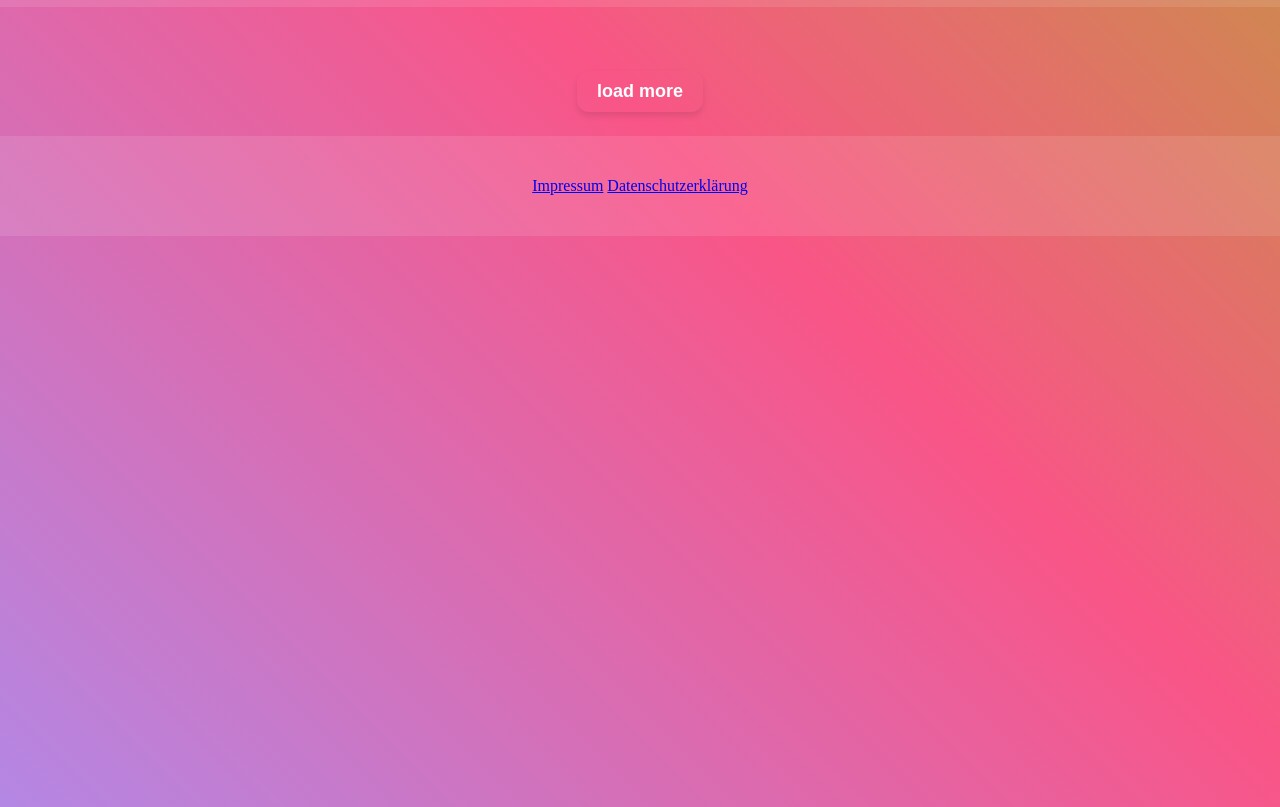
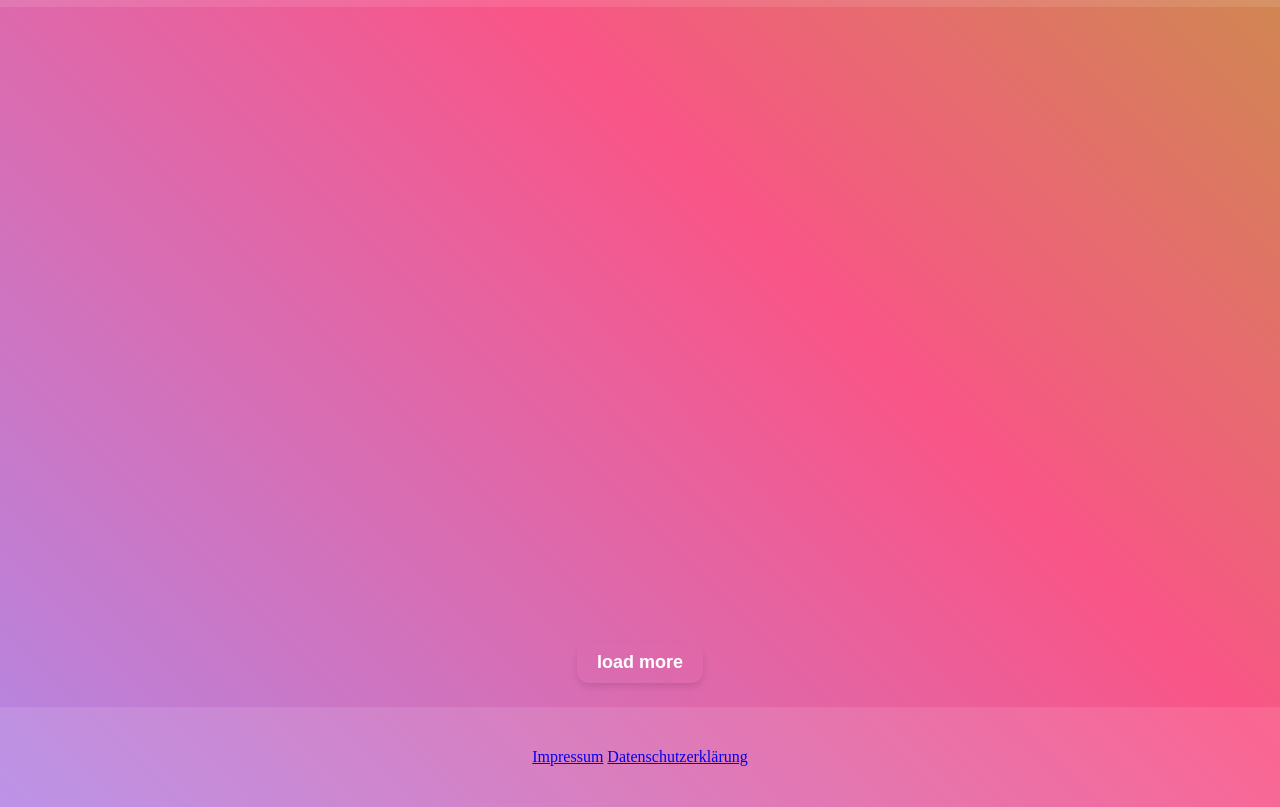
Before and after one commit to Sebastian-Rothe/Poke_Deck, a plain HTML site: page pokeDex/index.html in a window 1280 px wide. Shown: the part 93-900 px from the top of the page. Drawn offline with Linux system fonts and the light colour scheme; no server answers; a web font is replaced by a local one.

Commit message:
new positioning

```diff
--- a/pokeDex/index.html
+++ b/pokeDex/index.html
@@ -28,13 +28,13 @@
         <div id="pokemon-list"></div>
         <button id="load-more">load more</button>
         <button id="go-back" onclick="goBack()">Go Back</button>
-        <footer>
-            <div class="footer">
-                <a class="footer-link" href="https://sebastian-rothe.com/imprint">Impressum</a>
-                <a class="footer-link" href="https://sebastian-rothe.com/privacy-policy">Datenschutzerklärung</a>
-            </div>
-        </footer>
     </div>
+    <footer>
+        <div class="footer">
+            <a class="footer-link" href="https://sebastian-rothe.com/imprint">Impressum</a>
+            <a class="footer-link" href="https://sebastian-rothe.com/privacy-policy">Datenschutzerklärung</a>
+        </div>
+    </footer>
     <div id="pokemon-popup" class="pokemon-popup">
         <div class="pokemon-popup-content">
             <div id="pokemon-card-popup" class="pokemon-card-popup">
--- a/pokeDex/styles/responsive.css
+++ b/pokeDex/styles/responsive.css
@@ -18,6 +18,7 @@
     }
     .content{
         margin-top: 128px;
+        min-height: calc(100vh - 120px);
     }
     #search{
         height: 16px;
--- a/pokeDex/styles/style.css
+++ b/pokeDex/styles/style.css
@@ -2,7 +2,6 @@ body {
   font-family: "Raleway";
   max-width: 1920px;
   text-transform: capitalize;
-  min-height: 100vh;
 }
 .pokeBall-align{
   height: 80px;
@@ -59,10 +58,11 @@ button:active {
 }
 .content {
   display: flex;
-  justify-content: center;
+  justify-content: space-between;
   align-items: center;
   flex-direction: column;
   margin-top: 100px;
+  min-height: calc(100vh - 100px);
 }
 .navbar {
   position: absolute;
```
